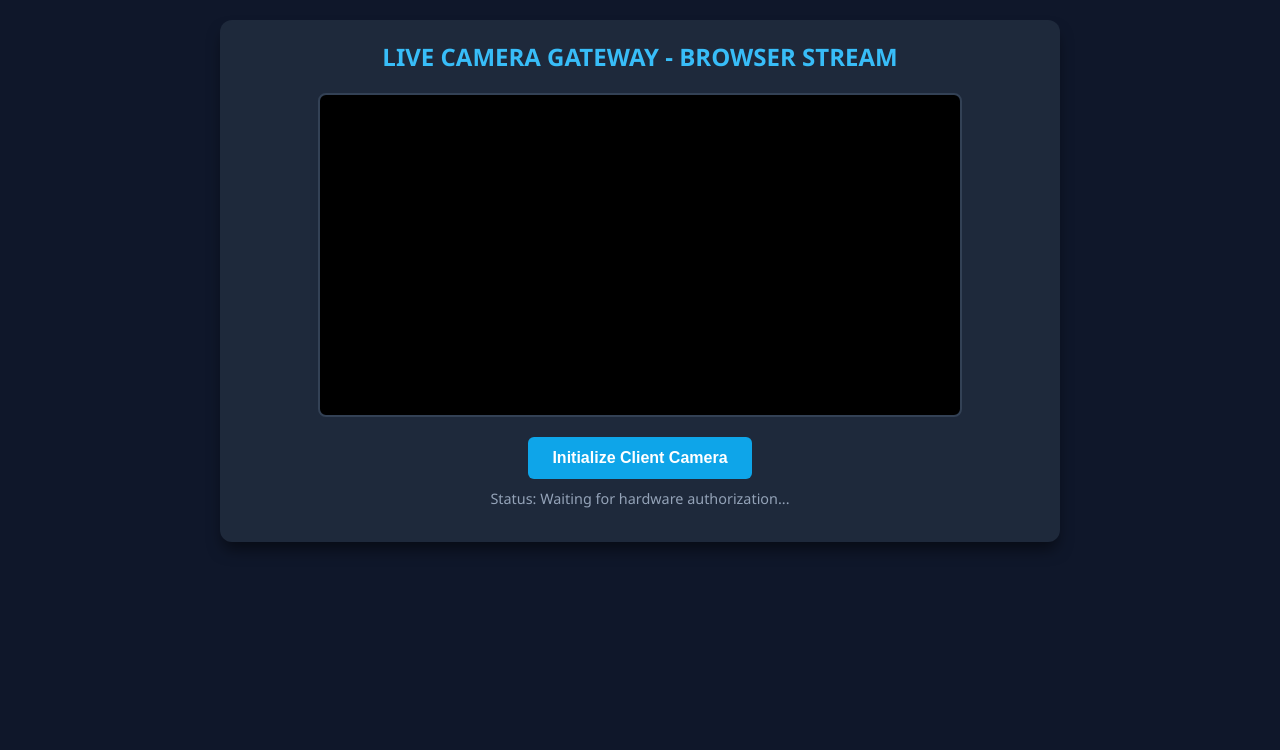
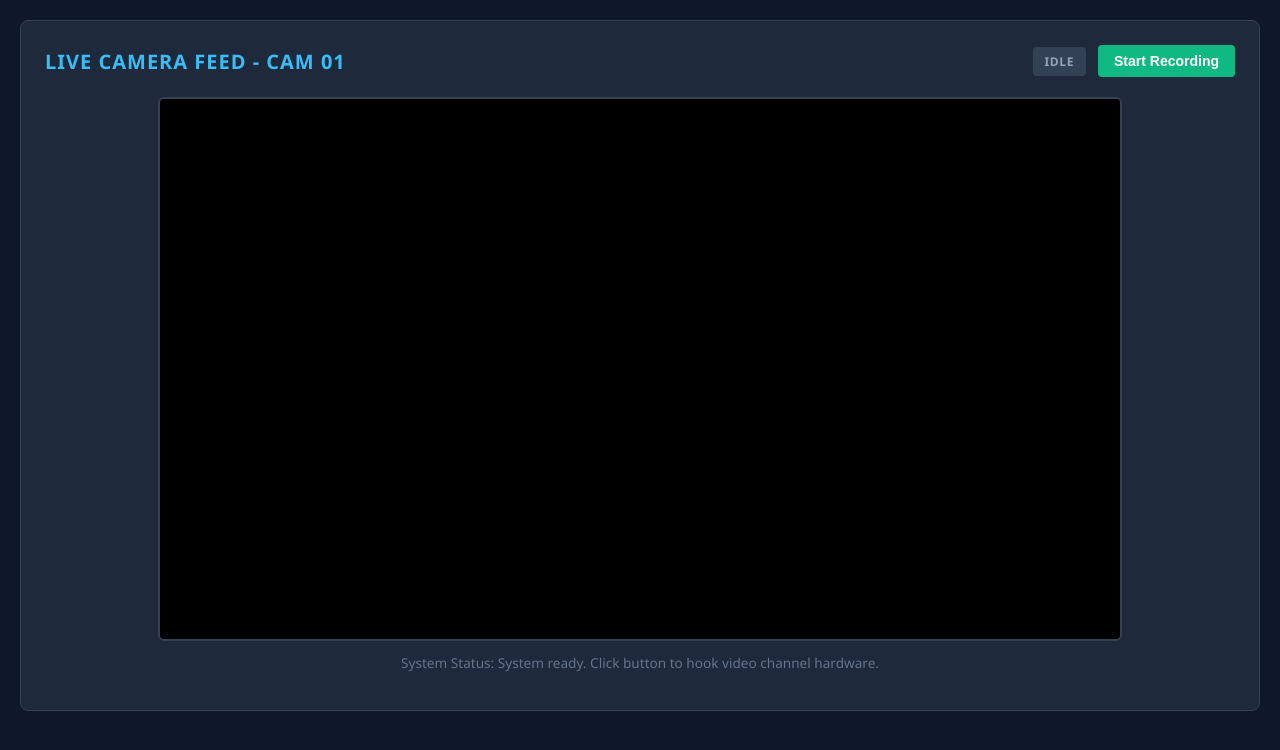
Before and after one commit to yvanmarcv-byte/cctv-surveillance-system-final, a Flask app: page /camera_monitoring in a window 1280 px wide. Shown: the top 750 px of the page. Run offline with Flask 3, Linux system fonts and the light colour scheme; the visitor is signed in with stand-in values (Sample User, id 1); some libraries are stand-ins or nearby versions.

Commit message:
Restore custom dark dashboard theme while binding the WebRTC frame ingestion engine

```diff
--- a/templates/camera_monitoring.html
+++ b/templates/camera_monitoring.html
@@ -2,7 +2,7 @@
 <html lang="en">
 <head>
     <meta charset="UTF-8">
-    <title>Live Camera Stream Node</title>
+    <title>Surveillance System - Cam 01</title>
     <style>
         body {
             font-family: 'Segoe UI', system-ui, sans-serif;
@@ -10,75 +10,116 @@
             color: #f8fafc;
             margin: 0;
             padding: 20px;
+        }
+        .dashboard-card {
+            background-color: #1e293b;
+            border-radius: 8px;
+            padding: 24px;
+            max-width: 1200px;
+            margin: 0 auto;
+            border: 1px solid #334155;
+        }
+        .header-row {
             display: flex;
-            flex-direction: column;
+            justify-content: space-between;
             align-items: center;
+            margin-bottom: 20px;
         }
-        .container {
-            max-width: 800px;
+        h2 {
+            color: #38bdf8;
+            font-size: 1.25rem;
+            text-transform: uppercase;
+            letter-spacing: 0.05em;
+            margin: 0;
+        }
+        .controls-group {
+            display: flex;
+            align-items: center;
+            gap: 12px;
+        }
+        .status-badge {
+            background-color: #334155;
+            color: #94a3b8;
+            padding: 6px 12px;
+            border-radius: 4px;
+            font-size: 0.75rem;
+            font-weight: 700;
+            text-transform: uppercase;
+            letter-spacing: 0.05em;
+        }
+        .btn-stream {
+            background-color: #10b981;
+            color: #ffffff;
+            border: none;
+            padding: 8px 16px;
+            font-size: 0.875rem;
+            font-weight: 600;
+            border-radius: 4px;
+            cursor: pointer;
+            transition: background-color 0.2s;
+        }
+        .btn-stream:hover {
+            background-color: #059669;
+        }
+        .btn-stream.active {
+            background-color: #ef4444;
+        }
+        .btn-stream.active:hover {
+            background-color: #dc2626;
+        }
+        .video-viewport {
             width: 100%;
-            background: #1e293b;
-            padding: 20px;
-            border-radius: 12px;
-            box-shadow: 0 10px 15px -3px rgba(0,0,0,0.5);
-            text-align: center;
-        }
-        h2 { color: #38bdf8; margin-top: 0; }
-        .video-box {
-            position: relative;
-            width: 100%;
-            max-width: 640px;
-            margin: 0 auto 20px auto;
-            border-radius: 8px;
+            max-width: 960px;
+            aspect-ratio: 16 / 9;
+            margin: 0 auto;
+            background-color: #000000;
+            border-radius: 6px;
+            border: 2px solid #334155;
             overflow: hidden;
-            border: 2px solid #334155;
-            background: #000;
+            display: flex;
+            align-items: center;
+            justify-content: center;
         }
         video {
             width: 100%;
-            height: auto;
-            display: block;
-            transform: scaleX(-1); /* Mirrors the feed naturally */
+            height: 100%;
+            object-fit: cover;
+            transform: scaleX(-1); /* Flips webcam view naturally */
         }
-        .btn {
-            background-color: #0ea5e9;
-            color: white;
-            border: none;
-            padding: 12px 24px;
-            font-size: 1rem;
-            font-weight: 600;
-            border-radius: 6px;
-            cursor: pointer;
-            transition: all 0.2s;
-        }
-        .btn:hover { background-color: #0284c7; }
-        .status {
-            margin-top: 10px;
-            font-size: 0.9rem;
-            color: #94a3b8;
+        .system-message {
+            margin-top: 12px;
+            font-size: 0.85rem;
+            color: #64748b;
+            text-align: center;
         }
     </style>
 </head>
 <body>
 
-<div class="container">
-    <h2>LIVE CAMERA GATEWAY - BROWSER STREAM</h2>
-
-    <div class="video-box">
-        <video id="webcam" autoplay playsinline></video>
+<div class="dashboard-card">
+    <div class="header-row">
+        <h2>LIVE CAMERA FEED - CAM 01</h2>
+        <div class="controls-group">
+            <span class="status-badge" id="stream-status">IDLE</span>
+            <button class="btn-stream" id="toggle-capture-node">Start Recording</button>
+        </div>
     </div>
 
-    <button class="btn" id="toggle-cam">Initialize Client Camera</button>
-    <p class="status" id="connection-status">Status: Waiting for hardware authorization...</p>
+    <div class="video-viewport">
+        <video id="webcam-viewport" autoplay playsinline></video>
+    </div>
+
+    <p class="system-message" id="telemetry-log">System Status: System ready. Click button to hook video channel hardware.</p>
 </div>
 
-<canvas id="frame-processor" width="640" height="480" style="display:none;"></canvas>
+<canvas id="stream-matrix-buffer" width="640" height="480" style="display:none;"></canvas>
 
 <script>
-    const video = document.getElementById('webcam');
-    const toggleBtn = document.getElementById('toggle-cam');
-    const statusText = document.getElementById('connection-status');
-    const canvas = document.getElementById('frame-processor');
+    const video = document.getElementById('webcam-viewport');
+    const toggleBtn = document.getElementById('toggle-capture-node');
+    const badge = document.getElementById('stream-status');
+    const logText = document.getElementById('telemetry-log');
+    const canvas = document.getElementById('stream-matrix-buffer');
     const context = canvas.getContext('2d');
 
     let streamActive = false;
@@ -87,47 +128,75 @@
     toggleBtn.addEventListener('click', async () => {
         if (!streamActive) {
             try {
+                // Instantly request physical webcam access from client browser tab
                 const stream = await navigator.mediaDevices.getUserMedia({
-                    video: { width: 640, height: 480 }
+                    video: { width: 640, height: 480, frameRate: { ideal: 15 } }
                 });
 
                 video.srcObject = stream;
-                statusText.innerText = "Status: Connected. Streaming frames to Cloud Cluster...";
-                statusText.style.color = "#4ade80";
-                toggleBtn.innerText = "Disconnect Camera";
+                badge.innerText = "LIVE STREAMING";
+                badge.style.backgroundColor = "#1e3a8a";
+                badge.style.color = "#60a5fa";
+
+                logText.innerText = "Telemetry Status: Local capture active. Pipeline pushing arrays to Render master node.";
+                toggleBtn.innerText = "Stop Recording";
+                toggleBtn.classList.add('active');
                 streamActive = true;
 
+                // Transmit frames to your Flask cloud backend 15 times per second
                 frameInterval = setInterval(transmitFrame, 66);
             } catch (err) {
-                console.error("Camera Access Denied:", err);
-                statusText.innerText = "Error: Camera access denied or unavailable over non-HTTPS links.";
-                statusText.style.color = "#f87171";
+                console.error("Hardware initialization exception:", err);
+                logText.innerText = "System Alert: Verification failed. Ensure page is loaded via HTTPS.";
+                logText.style.color = "#f87171";
             }
         } else {
+            // Teardown video streams gracefully
             const stream = video.srcObject;
             if (stream) {
                 stream.getTracks().forEach(track => track.stop());
             }
             video.srcObject = null;
             clearInterval(frameInterval);
-            toggleBtn.innerText = "Initialize Client Camera";
-            statusText.innerText = "Status: Disconnected.";
-            statusText.style.color = "#94a3b8";
+
+            badge.innerText = "IDLE";
+            badge.style.backgroundColor = "#334155";
+            badge.style.color = "#94a3b8";
+
+            logText.innerText = "Telemetry Status: Feed disconnected cleanly.";
+            logText.style.color = "#64748b";
+            toggleBtn.innerText = "Start Recording";
+            toggleBtn.classList.remove('active');
             streamActive = false;
         }
     });
 
     function transmitFrame() {
         if (!streamActive) return;
+
+        // Draw video feed frame dimensions down onto your invisible canvas buffer
         context.drawImage(video, 0, 0, canvas.width, canvas.height);
+
+        // Convert canvas image pixel matrices into raw JPEG binary base64 text strings
         const frameData = canvas.toDataURL('image/jpeg', 0.6);
 
+        // Push image bytes array up to your live `/process_client_frame` route via POST asynchronous fetch requests
         fetch('/process_client_frame', {
             method: 'POST',
             headers: { 'Content-Type': 'application/json' },
             body: JSON.stringify({ image: frameData })
         })
-        .catch(err => console.error("Network lag:", err));
+        .then(response => response.json())
+        .then(data => {
+            if (data.faces_found > 0) {
+                logText.innerText = `Telemetry Status: Processing stream feed. Active targets detected: ${data.faces_found}`;
+                logText.style.color = "#4ade80";
+            } else {
+                logText.innerText = "Telemetry Status: Processing stream feed. Scanning secure area...";
+                logText.style.color = "#64748b";
+            }
+        })
+        .catch(err => console.error("Data pipeline transfer warning:", err));
     }
 </script>
 
```
